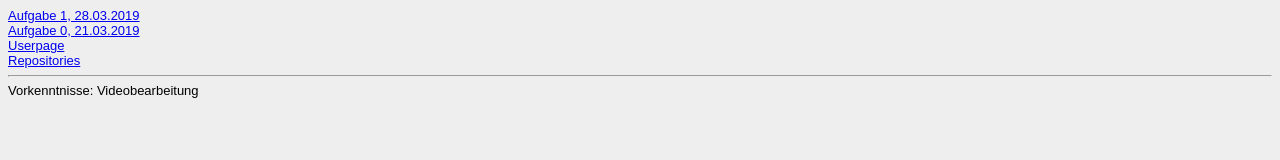
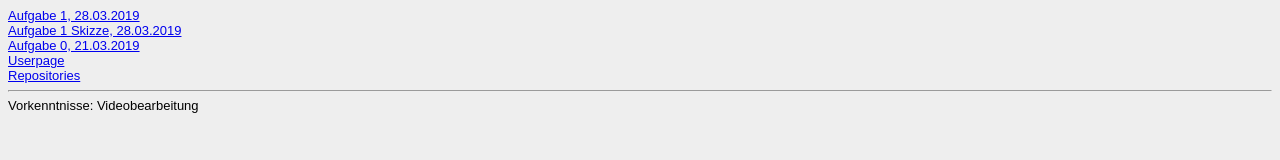
Before and after one commit to dennisbenz/dennisbenz.github.io, a plain HTML site: page Steckbrief/steckbrief.htm in a window 1280 px wide. Drawn offline with Linux system fonts and the light colour scheme.

Commit message:
Skizze mit hochladen

```diff
--- a/Steckbrief/steckbrief.htm
+++ b/Steckbrief/steckbrief.htm
@@ -6,6 +6,7 @@
 <a href="Datenadresse eintragen" target="_blank">Aufgabe 1a, 1.1.2015</a></br>
 und diese -->
 <a href="https://dennisbenz.github.io/EIA2/Aufgabe1/Aufgabe1.pdf" target="_blank">Aufgabe 1, 28.03.2019</a><br>
+<a href="https://dennisbenz.github.io/Aufgabe01/Boxes.jpg" target="_blank">Aufgabe 1 Skizze, 28.03.2019</a><br>
 <a href="https://dennisbenz.github.io/EIA2/Aufgabe0/Aufgabe0.html" target="_blank">Aufgabe 0, 21.03.2019</a><br>
 <a href="https://dennisbenz.github.io/" target="_blank">Userpage</a><br>
 <a href="https://github.com/dennisbenz/EIA2" target="_blank">Repositories</a><br>
```
